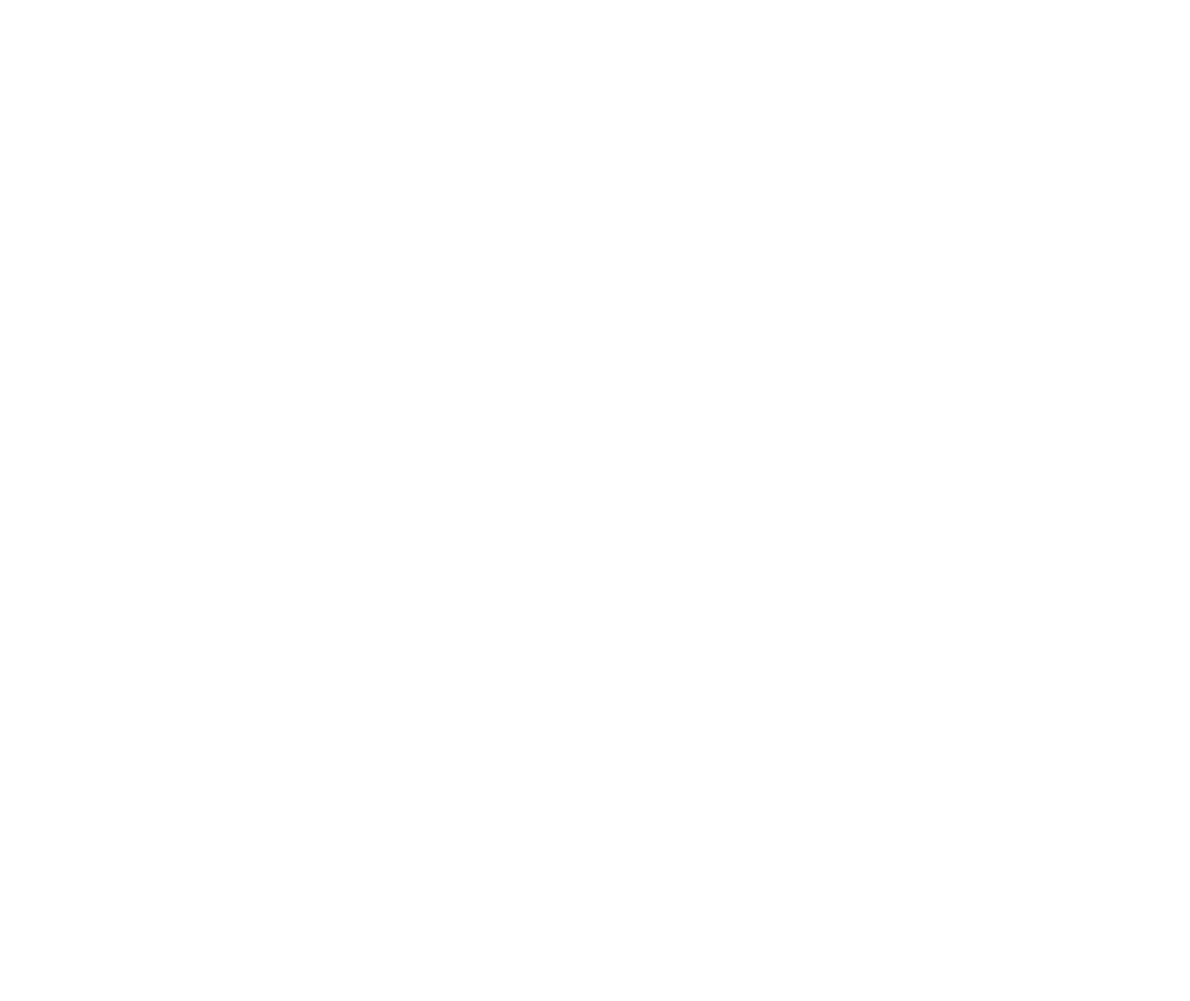
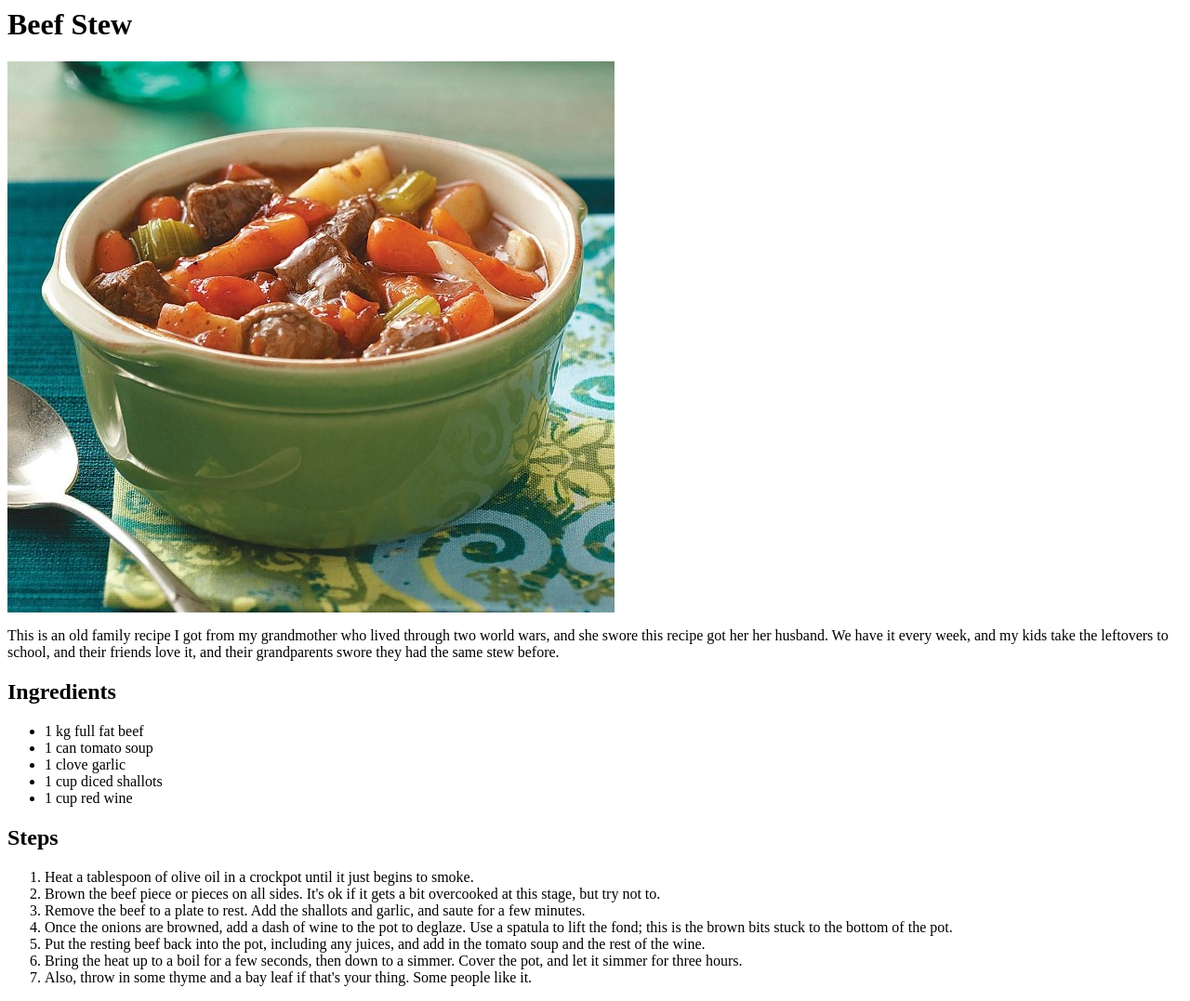
Before and after one commit to LMMSimon/odin-recipes, a plain HTML site: page recipes/beefstew.html in a window 1280 px wide. Shown: the whole page at 93% size. Before the commit the page ends 800 px from the top, so only its background shows below. Drawn offline with Linux system fonts and the light colour scheme.

Commit message:
Edited error w/ imgsrc & beefstew error

```diff
--- a/recipes/beefstew.html
+++ b/recipes/beefstew.html
@@ -0,0 +1,40 @@
+<html>
+    <head>
+        <title>Beef Stew</title>
+    </head>
+    <body>
+        <h1>Beef Stew</h1>
+        <img src="beefstew.jpg" alt ="Beef Stew">
+        <p>
+            This is an old family recipe I got from my grandmother who lived through two world wars,
+            and she swore this recipe got her her husband. We have it every week, and my kids take
+            the leftovers to school, and their friends love it, and their grandparents swore they had
+            the same stew before.
+        </p>
+
+        <p>
+            <h2>Ingredients</h2>
+            <ul>
+                <li>1 kg full fat beef</li>
+                <li>1 can tomato soup</li>
+                <li>1 clove garlic</li>
+                <li>1 cup diced shallots</li>
+                <li>1 cup red wine</li>
+            </ul>
+        </p>
+
+        <p>
+            <h2>Steps</h2>
+            <ol>
+                <li>Heat a tablespoon of olive oil in a crockpot until it just begins to smoke.</li>
+                <li>Brown the beef piece or pieces on all sides. It's ok if it gets a bit overcooked at this stage, but try not to.</li>
+                <li>Remove the beef to a plate to rest. Add the shallots and garlic, and saute for a few minutes.</li>
+                <li>Once the onions are browned, add a dash of wine to the pot to deglaze. Use a spatula to lift the fond; this is the brown bits stuck to the bottom of the pot.</li>
+                <li>Put the resting beef back into the pot, including any juices, and add in the tomato soup and the rest of the wine.</li>
+                <li>Bring the heat up to a boil for a few seconds, then down to a simmer. Cover the pot, and let it simmer for three hours.</li>
+                <li>Also, throw in some thyme and a bay leaf if that's your thing. Some people like it.</li>
+
+            </ol>
+        </p>
+    </body>
+</html>
```
Also changed, not shown: recipes/friedegg.html (+1 -1 lines), recipes/mashedpotatoes.html (+2 -2 lines).
